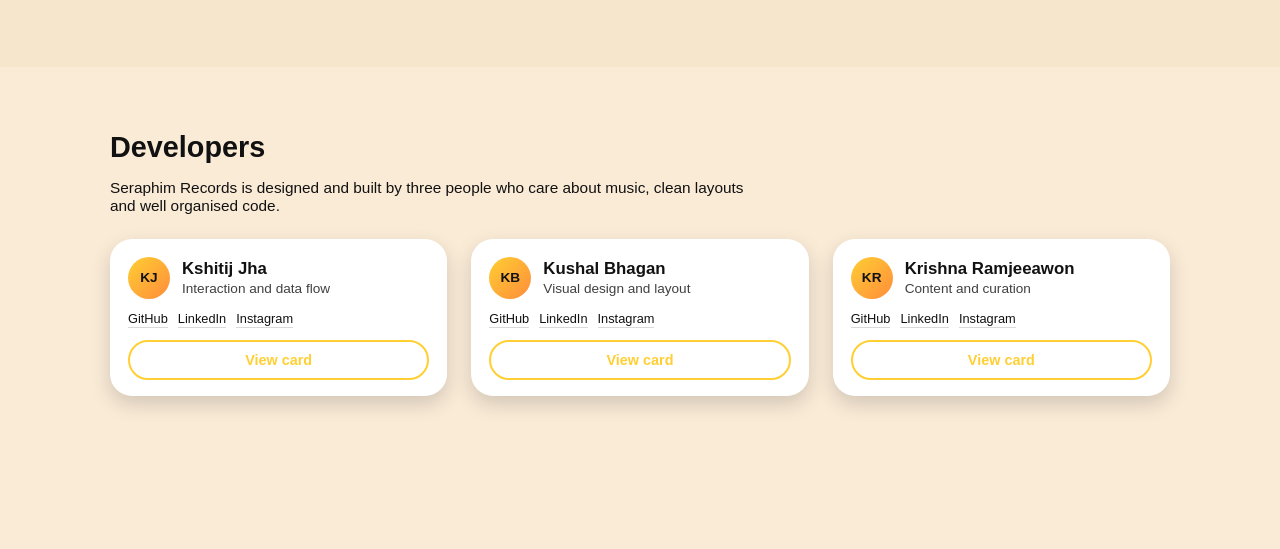
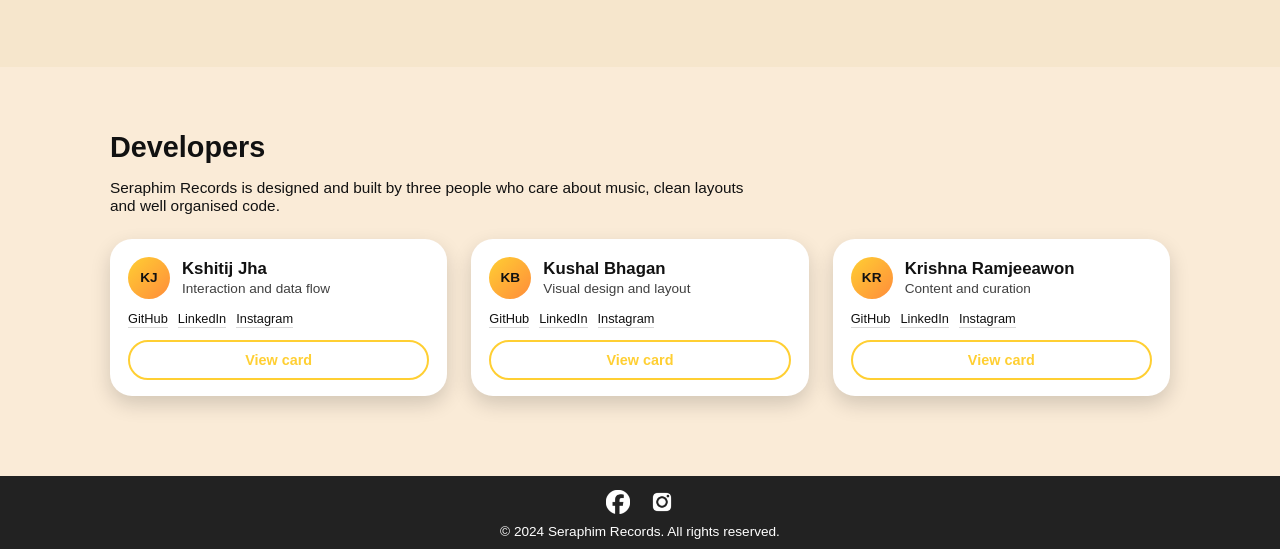
Before and after one commit to kshitij406/RecordStore, a plain HTML site: page about.html in a window 1280 px wide. Shown: the part 1363-1912 px from the top of the page. Before the commit the page ends 1839 px from the top, so only its background shows below. Drawn offline with Linux system fonts and the light colour scheme.

```diff
--- a/XML/records.xml
+++ b/XML/records.xml
@@ -1,5 +1,4 @@
-<?xml version='1.0' encoding='utf-8'?>
-
+<?xml version="1.0" encoding="utf-8"?>
 <!DOCTYPE records SYSTEM "records.dtd">
 <?xml-stylesheet type="text/xsl" href="records.xsl"?>
 
--- a/about.html
+++ b/about.html
@@ -223,6 +223,19 @@
         </article>
       </div>
     </section>
+
+    <!-- Footer -->
+    <footer class="footer">
+      <div class="footer-top">
+        <div class="social-icons">
+          <img src="images/Facebook.png" alt="Facebook Icon" class="social-icon">
+          <img src="images/instagram.png" alt="Instagram Icon" class="social-icon">
+        </div>
+      </div>
+      <div class="footer-bottom">
+        <p>© 2024 Seraphim Records. All rights reserved.</p>
+      </div>
+    </footer>
   </main>
 
   <script>
```
Also changed, not shown: index.html (+1 -1 lines), 1 other file.
